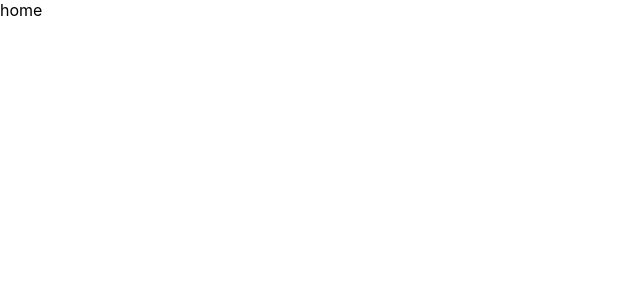
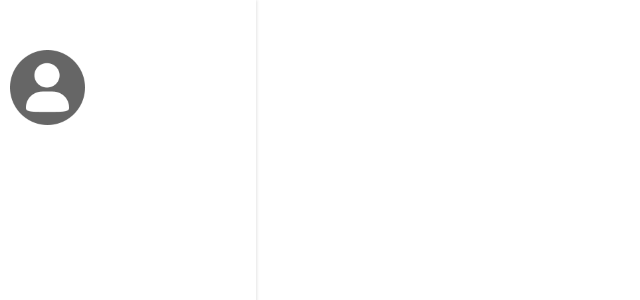
Before and after one commit to shoki61/patika.dev-challenge, a React (Create React App) app: page / in a window 1280 px wide. Shown: the top 300 px of the page, without its empty margins (0-640 px from the left). Built offline with nearby package versions, Linux system fonts and the light colour scheme.

Commit message:
set user component to home container

```diff
--- a/src/containers/Home/Home.css
+++ b/src/containers/Home/Home.css
@@ -0,0 +1,10 @@
+.home{
+    display: flex;
+    min-height: 100vh
+}
+
+.home-left{
+    width: 20%;
+    box-shadow: 1px 0 3px rgb(228, 228, 228);
+    padding: 50px 10px 10px 10px
+}
--- a/src/containers/Home/Home.js
+++ b/src/containers/Home/Home.js
@@ -1,11 +1,17 @@
 import React from 'react';
 
 
+import User from '../../components/User/User';
 import './Home.css';
 
 const Home = props => {
-    return <div>
-        home
+    return <div className='home'>
+        <div className='home-left'>
+            <User/>
+        </div>
+        <div>
+
+        </div>
     </div>
 };
 
```
